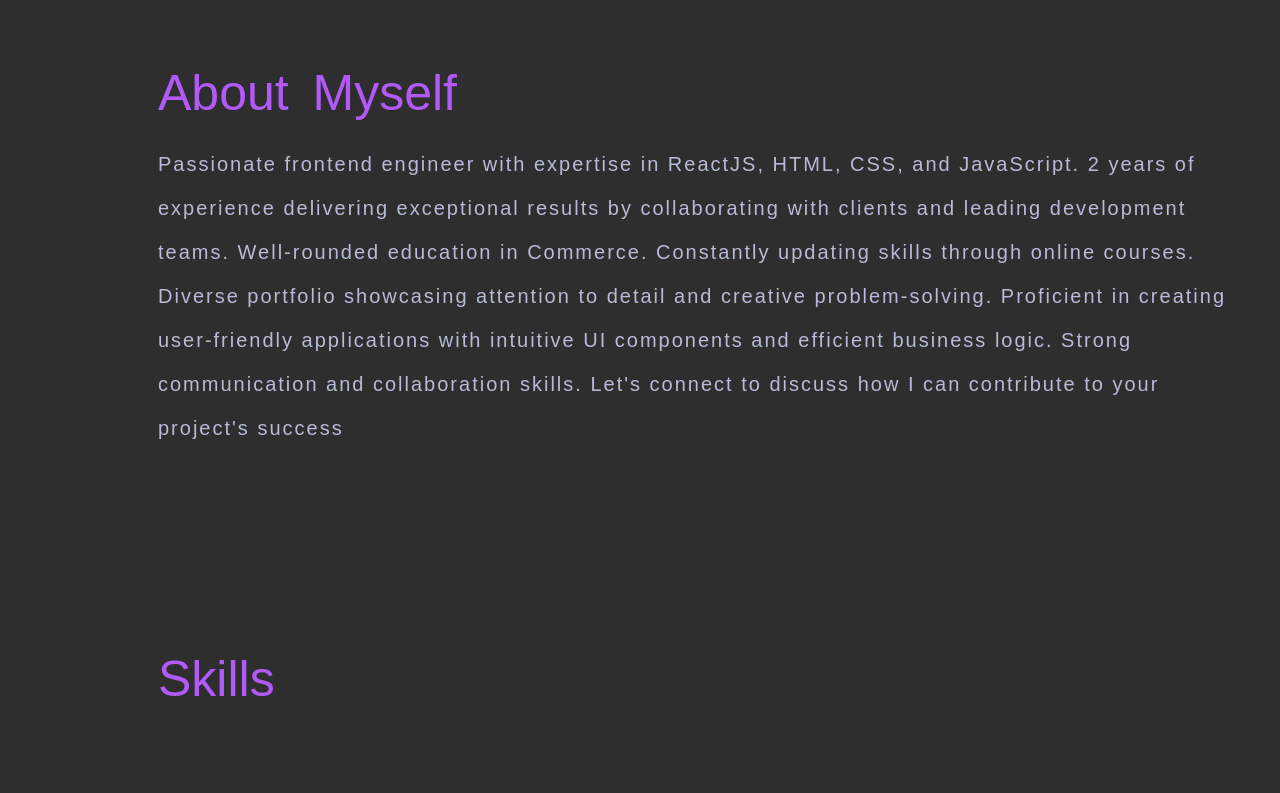
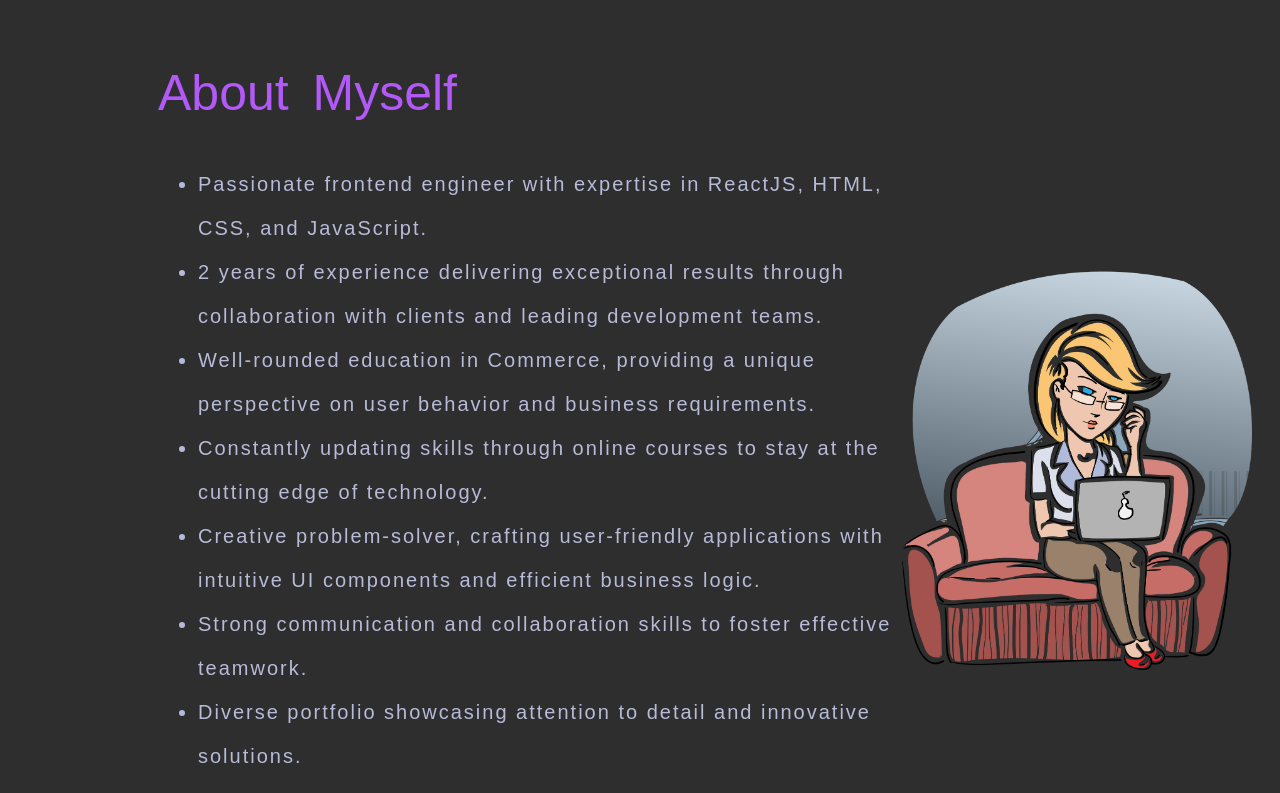
Before and after one commit to kunjan-c/Kunjan, a React (Create React App) app: page / in a window 1280 px wide. Shown: the part 1000-1793 px from the top of the page. Built offline with nearby package versions, Linux system fonts and the light colour scheme.

Commit message:
added about desc

```diff
--- a/src/App.css
+++ b/src/App.css
@@ -90,6 +90,7 @@
   padding-bottom: 100px;
   display: flex;
   flex-direction: column;
+
   /* align-items: center; */
   justify-content: flex-start;
 }
--- a/src/Pages/about/about.css
+++ b/src/Pages/about/about.css
@@ -1,3 +1,27 @@
 .about-container{
 padding: 10px 0px;
+
 }
+.summary{
+    width: 30%;
+
+}
+
+.summary-text-container{
+   position: relative;
+   display: flex;
+   flex-direction: row;
+   width: 100%;
+   height: auto;
+   align-items: center;
+
+}
+.women-img{
+    height: 400px;
+    width: 350px;
+    display: flex;
+    align-items: center;
+    /* position: absolute; */
+    z-index: -1;
+    right: 0;
+}
--- a/src/Pages/about/about.js
+++ b/src/Pages/about/about.js
@@ -1,12 +1,14 @@
 import React from "react";
 import "./about.css";
+import womenImgForAboutSection from "asset/img/woman-g5e97a2e26_1280.png"
 export default function About() {
   return (
     <div className="homepage-section-container">
       <div className="main-title">About Myself</div>
+
       <div className="summary-text-container">
         <div className="summary">
-          Passionate frontend engineer with expertise in ReactJS, HTML, CSS, and
+          {/* Passionate frontend engineer with expertise in ReactJS, HTML, CSS, and
           JavaScript. 2 years of experience delivering exceptional results by
           collaborating with clients and leading development teams. Well-rounded
           education in Commerce. Constantly updating skills through online
@@ -14,8 +16,41 @@
           problem-solving. Proficient in creating user-friendly applications
           with intuitive UI components and efficient business logic. Strong
           communication and collaboration skills. Let's connect to discuss how I
-          can contribute to your project's success
+          can contribute to your project's success */}
+          <ul>
+            <li>
+              Passionate frontend engineer with expertise in ReactJS, HTML, CSS,
+              and JavaScript.
+            </li>
+            <li>
+              2 years of experience delivering exceptional results through
+              collaboration with clients and leading development teams.
+            </li>
+            <li>
+              Well-rounded education in Commerce, providing a unique perspective
+              on user behavior and business requirements.
+            </li>
+            <li>
+              Constantly updating skills through online courses to stay at the
+              cutting edge of technology.
+            </li>
+            <li>
+              Creative problem-solver, crafting user-friendly applications with
+              intuitive UI components and efficient business logic.
+            </li>
+            <li>
+              Strong communication and collaboration skills to foster effective
+              teamwork.
+            </li>
+            <li>
+              Diverse portfolio showcasing attention to detail and innovative
+              solutions.
+            </li>
+          </ul>
         </div>
+
+        <img src={womenImgForAboutSection} className="women-img"></img>
+
       </div>
     </div>
   );
```
Also changed, not shown: src/asset/img/woman-g5e97a2e26_1280.png (added).
